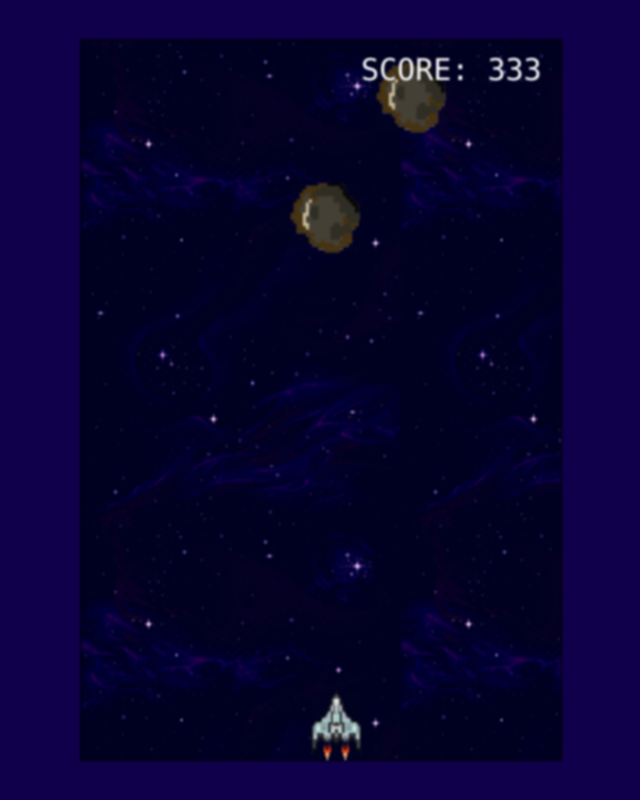
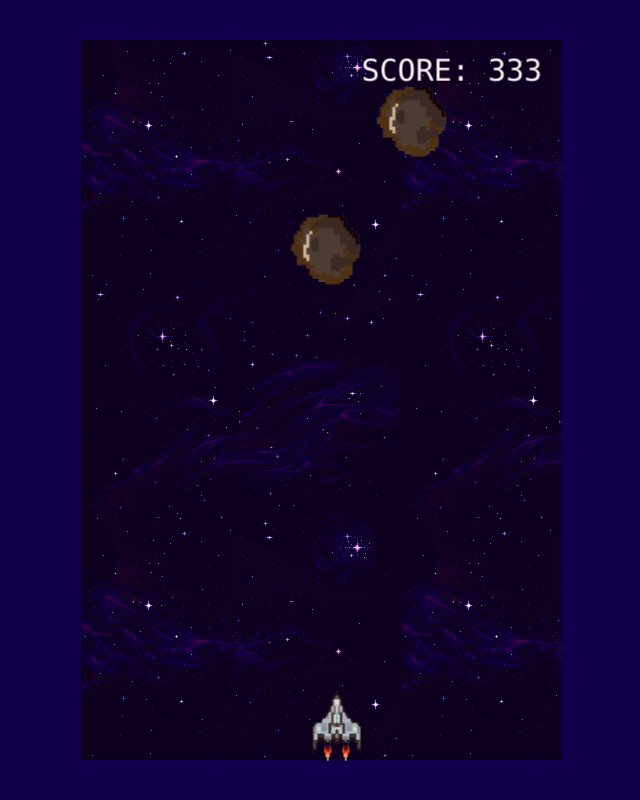
Before and after one commit to xWxfFle/Space-game, a plain HTML site: page index.html in a window 1280 px wide. Shown: the whole page, without its empty margins (319-959 px from the left). Drawn offline with Linux system fonts and the light colour scheme.

Commit message:
bugs fixed

```diff
--- a/index.html
+++ b/index.html
@@ -8,6 +8,11 @@
     <link rel="stylesheet" href="/scr/style.css" />
   </head>
   <body>
+    <div class="game">
+      <canvas id="ui-layer" width="480" height="720"></canvas>
+      <canvas id="game-layer" width="480" height="720"></canvas>
+      <canvas id="background-layer" width="480" height="720"></canvas>
+    </div>
     <script type="module" src="/scr/script.js"></script>
   </body>
 </html>
--- a/scr/modules/ComponentFactory.js
+++ b/scr/modules/components/ComponentFactory.js
@@ -1,4 +1,4 @@
-import Component, { Player, Text } from "./Components.js";
+import Component, { Player, Text } from "./Component.js";
 export default class ComponentFactory {
   constructor(canvas) {
     this.canvasWidth = canvas.width;
--- a/scr/modules/ComponentUpdate.js
+++ b/scr/modules/components/ComponentRenderer.js
@@ -1,8 +1,8 @@
-export default class Update {
+export default class Renderer {
   constructor(canvas) {
     this.context = canvas.getContext("2d");
   }
-  render(component) {
+  draw(component) {
     if (component.render === "image") {
       this.context.drawImage(
         component.image,
--- a/scr/script.js
+++ b/scr/script.js
@@ -1,19 +1,18 @@
-import Update from "./modules/ComponentUpdate.js";
 import crashWith from "./modules/controllers/crashController.js";
-import ComponentFactory from "./modules/ComponentFactory.js";
+import ComponentFactory from "./modules/components/ComponentFactory.js";
+import Renderer from "./modules/components/ComponentRenderer.js";
+
+const canvas = document.getElementById("game-layer");
+const renderer = new Renderer(canvas);
+const factory = new ComponentFactory(canvas);
+
 function startGame() {
-  const canvas = document.createElement("canvas");
-  canvas.width = 480;
-  canvas.height = 720;
   document.body.insertBefore(canvas, document.body.childNodes[0]);
   let frameNo = 0;
-  const interval = setInterval(updateGameArea, 15);
   const keys = [];
   const obstacles = [];
-  const update = new Update(canvas);
-  const factory = new ComponentFactory(canvas);
   const player = factory.create("player");
-  const myScore = factory.create("text");
+  const score = factory.create("text");
 
   window.addEventListener("keydown", function (e) {
     keys[e.keyCode] = e.type == "keydown";
@@ -21,6 +20,10 @@ function startGame() {
   window.addEventListener("keyup", function (e) {
     keys[e.keyCode] = e.type == "keydown";
   });
+  const interval = setInterval(updateGameArea, 15);
+
+  let speedModificator = 0;
+  let spawnModificator = 0;
 
   function updateGameArea() {
     //Wiping canvas
@@ -43,33 +46,34 @@ function startGame() {
           }
         }
       }
-      element.y += 1;
-      update.render(element);
+      element.y += 1 + speedModificator;
+      renderer.draw(element);
     });
 
-    if ((frameNo / 120) % 1 == 0) {
+    if ((frameNo / (120 - spawnModificator)) % 1 == 0) {
+      speedModificator < 3 ? (speedModificator += 0.1) : "";
+      spawnModificator < 100 ? (spawnModificator += 2) : "";
       obstacles.push(factory.create("asteroid"));
     }
     if ((frameNo / 1000) % 1 == 0) {
       obstacles.push(factory.create("shield"));
     }
-
-    myScore.text = "SCORE: " + frameNo;
-    update.render(myScore);
+    score.text = "SCORE: " + frameNo;
+    renderer.draw(score);
     player.newPosition;
-    update.render(player);
+    renderer.draw(player);
 
     if (keys && keys[37]) {
-      player.speedX = -2;
+      player.speedX = -4;
     }
     if (keys && keys[39]) {
-      player.speedX = 2;
+      player.speedX = 4;
     }
     if (keys && keys[38]) {
-      player.speedY = -2;
+      player.speedY = -4;
     }
     if (keys && keys[40]) {
-      player.speedY = 2;
+      player.speedY = 4;
     }
   }
 }
--- a/scr/style.css
+++ b/scr/style.css
@@ -11,12 +11,28 @@ body {
   align-items: center;
   background-color: rgb(16, 0, 75);
 }
+.game {
+  width: 480px;
+  height: 720px;
+  position: relative;
+}
 canvas {
-  border: 1px black solid;
-  background-color: white;
+  position: absolute;
+}
+#ui-layer {
+  z-index: 3;
+  background-color: red;
+  opacity: 5%;
+}
+#game-layer {
+  z-index: 2;
+  animation: glitch 60s infinite;
+}
+#background-layer {
+  z-index: 1;
   background-image: url(./img/background.jpg);
-  animation: glitch 20s infinite;
 }
+
 @keyframes glitch {
   0% {
     filter: contrast(1.2) brightness(1);
@@ -41,7 +57,7 @@ canvas {
     transform: none;
   }
   30% {
-    /*filter: contrast(2) brightness(2.5) invert(1) blur(1px);*/
+    filter: contrast(2) brightness(2.5) invert(1) blur(1px);
     transform: translate(-5px, -2px);
     transform: skew(0.8deg, -0.1deg);
   }
```
Also changed, not shown: scr/modules/components/Component.js (renamed from scr/modules/Components.js).
